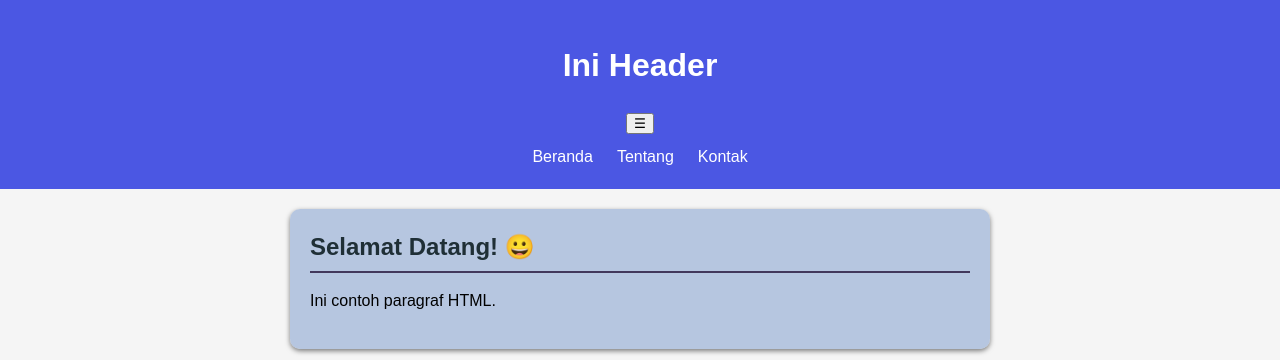
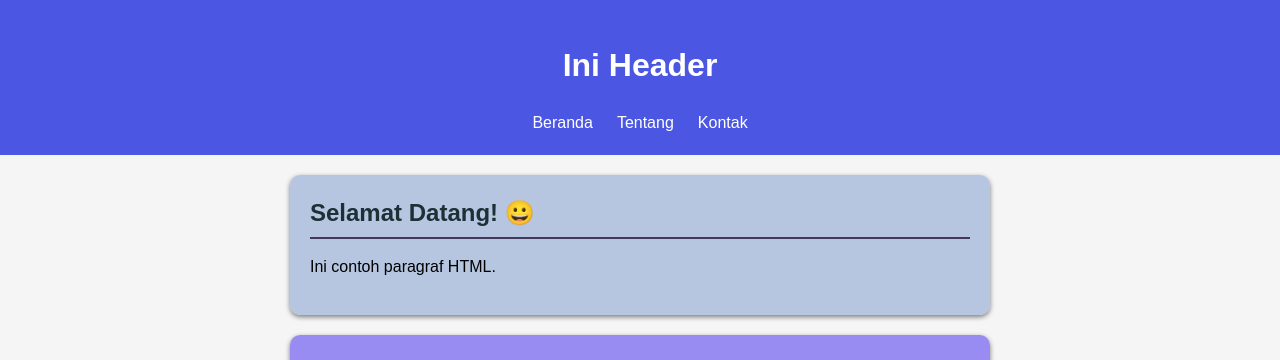
Before and after one commit to 2511500038-collab/2511500038-PWD-TI1A-25260, a PHP site: page /pertemuan-05/index.html in a window 1280 px wide. Shown: the top 360 px of the page. Run offline with PHP 8.4, Linux system fonts and the light colour scheme.

Commit message:
styling utk class menu-toggle

```diff
--- a/pertemuan-05/style.css
+++ b/pertemuan-05/style.css
@@ -173,6 +173,17 @@
     text-align: center;
     padding: 10px;
 }
+.menu-toggle {
+    display: none;
+    position: absolute;
+    top: 20px;
+    right: 20px;
+    background: none;
+    border: none;
+    color: #fff;
+    font-size: 24px;
+    cursor: pointer;
+}
 
 @media (max-width: 600px) {
 
```
